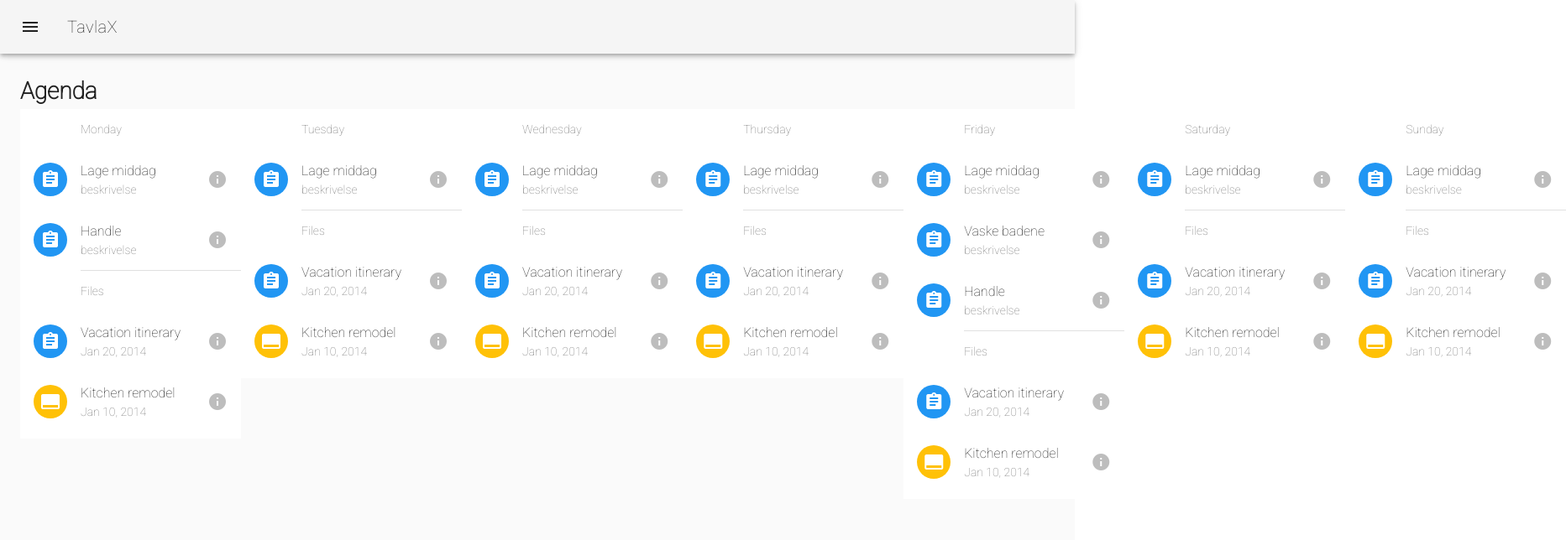
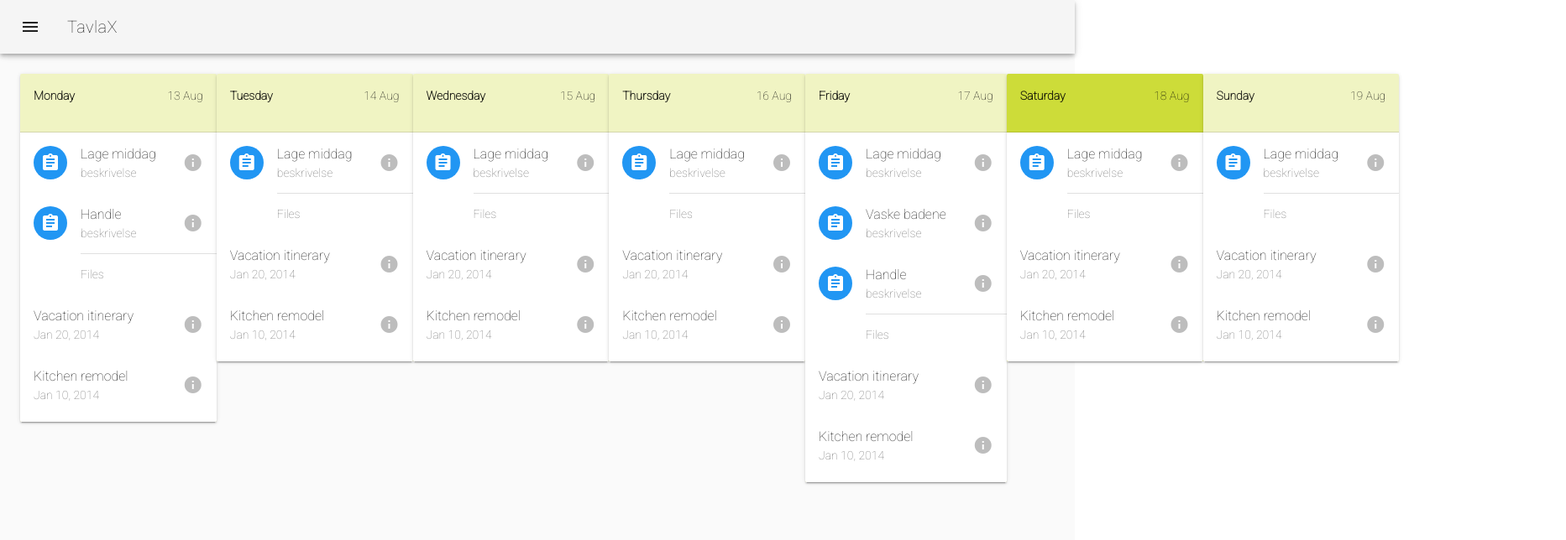
Before and after one commit to larserikfinholt/tavlax, a Vue app: page /#/agenda in a window 1280 px wide. Shown: the top 644 px of the page at 84% size, 1865 px wide, since content can reach past the window. Built offline with nearby package versions, Linux system fonts and the light colour scheme.

Commit message:
minor daycard

```diff
--- a/src/components/Day.vue
+++ b/src/components/Day.vue
@@ -1,51 +1,41 @@
 <template>
  <v-flex >
+      <v-card :color="date|color">
+            <v-card-title>
+              <v-layout justify-space-between="true">
+              <h4>{{ date|dayName }}</h4>
+              <p>{{date|date}}</p>
+              </v-layout>
+              </v-card-title>
+            <v-divider></v-divider>
 
-  <!-- <v-layout row>
-    <v-flex xs12 sm3> -->
-        <TaskList :date="date"></TaskList>
-
-      <!-- <v-card>
-        <v-toolbar color="light-blue" dark>
-          <v-toolbar-side-icon></v-toolbar-side-icon>
-
-          <v-toolbar-title>{{date|dayName}}</v-toolbar-title>
-
-          <v-spacer></v-spacer>
-
-          <v-btn icon>
-            <v-icon>search</v-icon>
-          </v-btn>
-
-          <v-btn icon>
-            <v-icon>view_module</v-icon>
-          </v-btn>
-        </v-toolbar>
-
-        <TaskList :date="date"></TaskList>
-
-      </v-card> -->
-    <!-- </v-flex>
-  </v-layout> -->
+   <TaskList :date="date"></TaskList>
+      </v-card>
  </v-flex>
 </template>
 
 
 <script>
-import moment from 'moment'
-import TaskList from '@/components/TaskList.vue'
+import moment from "moment";
+import TaskList from "@/components/TaskList.vue";
 
 export default {
-  props: [ "date"],
+  props: ["date"],
   filters: {
     dayName: function(date) {
       return moment(date).format("dddd");
     },
-    date:function(date) {
-      return moment(date).format("dd");
+    date: function(date) {
+      return moment(date).format("DD MMM");
+    },
+    color: function(date) {
+      if (moment(date).isSame(moment(), "day")) {
+        return "lime";
+      }
+      return "lime lighten-4";
     }
   },
-   components: {
+  components: {
     TaskList
   }
 };
--- a/src/components/TaskList.vue
+++ b/src/components/TaskList.vue
@@ -1,7 +1,6 @@
 
 <template>
         <v-list two-line subheader>
-          <v-subheader inset>{{date|dayName}}</v-subheader>
 
             <Task v-for="(task, i) in tasks" :key="i" :task="task"></Task>
 
@@ -16,9 +15,9 @@
             avatar
             @click="dialog=true"
           >
-            <v-list-tile-avatar>
+            <!-- <v-list-tile-avatar>
               <v-icon :class="[item.iconClass]">{{ item.icon }}</v-icon>
-            </v-list-tile-avatar>
+            </v-list-tile-avatar> -->
 
             <v-list-tile-content>
               <v-list-tile-title>{{ item.title }}</v-list-tile-title>
--- a/src/components/Week.vue
+++ b/src/components/Week.vue
@@ -1,5 +1,5 @@
 <template>
-        <v-layout class="scroll-x" align-space-between justify-start row fill-height>
+    <v-layout v-bind="binding">
 
         <Day v-for="(d,i) in dates" :key="i"  :date="d"></Day>
         </v-layout>
@@ -27,7 +27,22 @@ export default {
   },
   components: {
     Day
-  }
+  },
+      computed: {
+      binding () {
+        const binding = {}
+
+        if (this.$vuetify.breakpoint.smAndUp) {
+          binding.column = false;
+        } else {
+          binding.column = true;
+        }
+          console.log('breakpoint', this.$vuetify.breakpoint);
+
+        return binding
+      }
+    }
+
 };
 </script>
 
--- a/src/views/About.vue
+++ b/src/views/About.vue
@@ -1,5 +1,40 @@
 <template>
-  <div class="about">
-    <h1>This is an about page</h1>
-  </div>
+   <v-container grid-list-xl>
+    <v-layout v-bind="binding">
+      <v-flex>
+        <v-card dark color="primary">
+          <v-card-text>one</v-card-text>
+        </v-card>
+      </v-flex>
+      <v-flex>
+        <v-card dark color="secondary">
+          <v-card-text>two</v-card-text>
+        </v-card>
+      </v-flex>
+      <v-flex>
+        <v-card dark color="accent">
+          <v-card-text>three</v-card-text>
+        </v-card>
+      </v-flex>
+    </v-layout>
+  </v-container>
 </template>
+
+<script>
+  export default {
+    computed: {
+      binding () {
+        const binding = {}
+
+        if (this.$vuetify.breakpoint.smAndUp) {
+          binding.column = false;
+        } else {
+          binding.column = true;
+        }
+          console.log('breakpoint', this.$vuetify.breakpoint);
+
+        return binding
+      }
+    }
+  }
+</script>
--- a/src/views/Agenda.vue
+++ b/src/views/Agenda.vue
@@ -1,13 +1,8 @@
 <template>
    <v-container fluid>
-    <v-slide-y-transition mode="out-in">
-      <!-- <v-layout column align-center> -->
-        <div>
-        <h1>Agenda</h1>
+      <v-layout column _align-center>
         <Week :date="date" ></Week>
-        </div>
-      <!-- </v-layout> -->
-    </v-slide-y-transition>
+      </v-layout>
   </v-container>
 </template>
 
```
